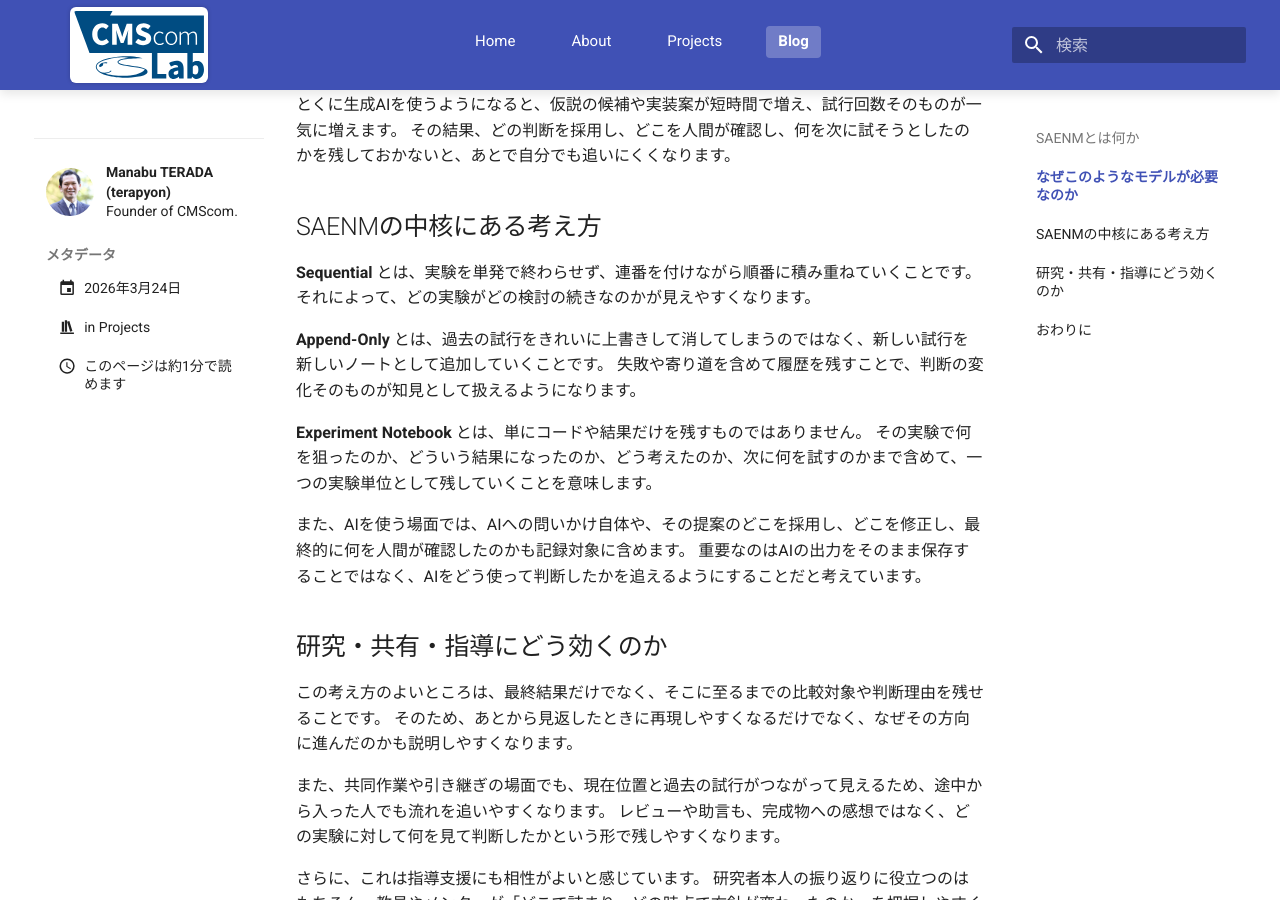
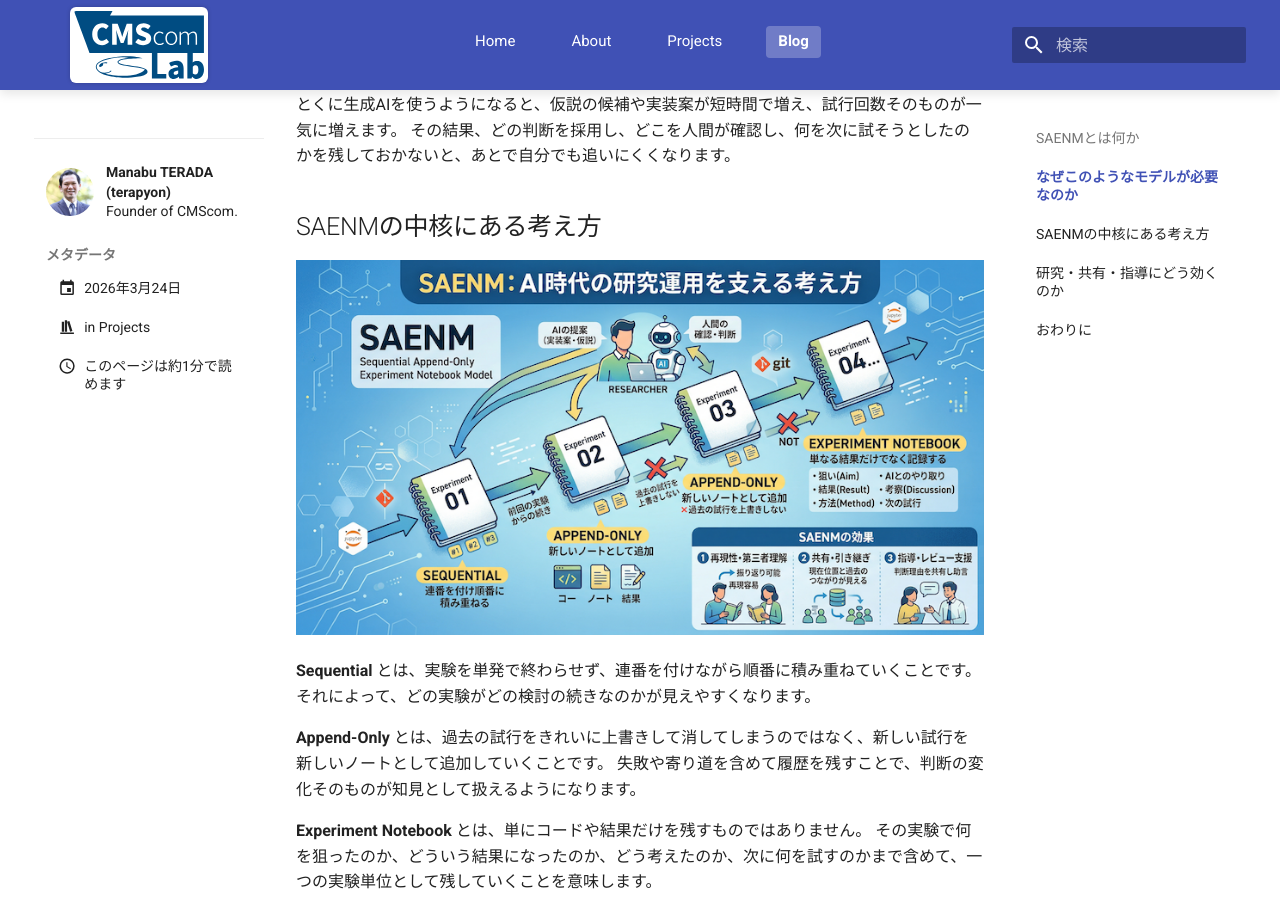
Before and after one commit to CMScomLab/CMScomLab.github.io, an MkDocs documentation site: the page built from docs/blog/posts/2026-03-24-saenm-model-intro.md, in a window 1280 px wide and 900 px high, scrolled down 698 px. Built offline with MkDocs 1.6.1 and Material for MkDocs 9.7.7, drawn with Linux system fonts in a browser that asks for light colours; comment, search, counter and statistics services are not loaded.

Commit message:
added img for SAENM

```diff
--- a/docs/blog/posts/2026-03-24-saenm-model-intro.md
+++ b/docs/blog/posts/2026-03-24-saenm-model-intro.md
@@ -39,6 +39,8 @@ JupyterLab や Git は、いまの実験やPoCにとって非常に便利な道
 
 ## SAENMの中核にある考え方
 
+![SAENMの概念図](../../assets/images/2026-03-24-saenm-model-intro.png)
+
 **Sequential** とは、実験を単発で終わらせず、連番を付けながら順番に積み重ねていくことです。
 それによって、どの実験がどの検討の続きなのかが見えやすくなります。
 
```
Also changed, not shown: docs/assets/images/2026-03-24-saenm-model-intro.png (added).
